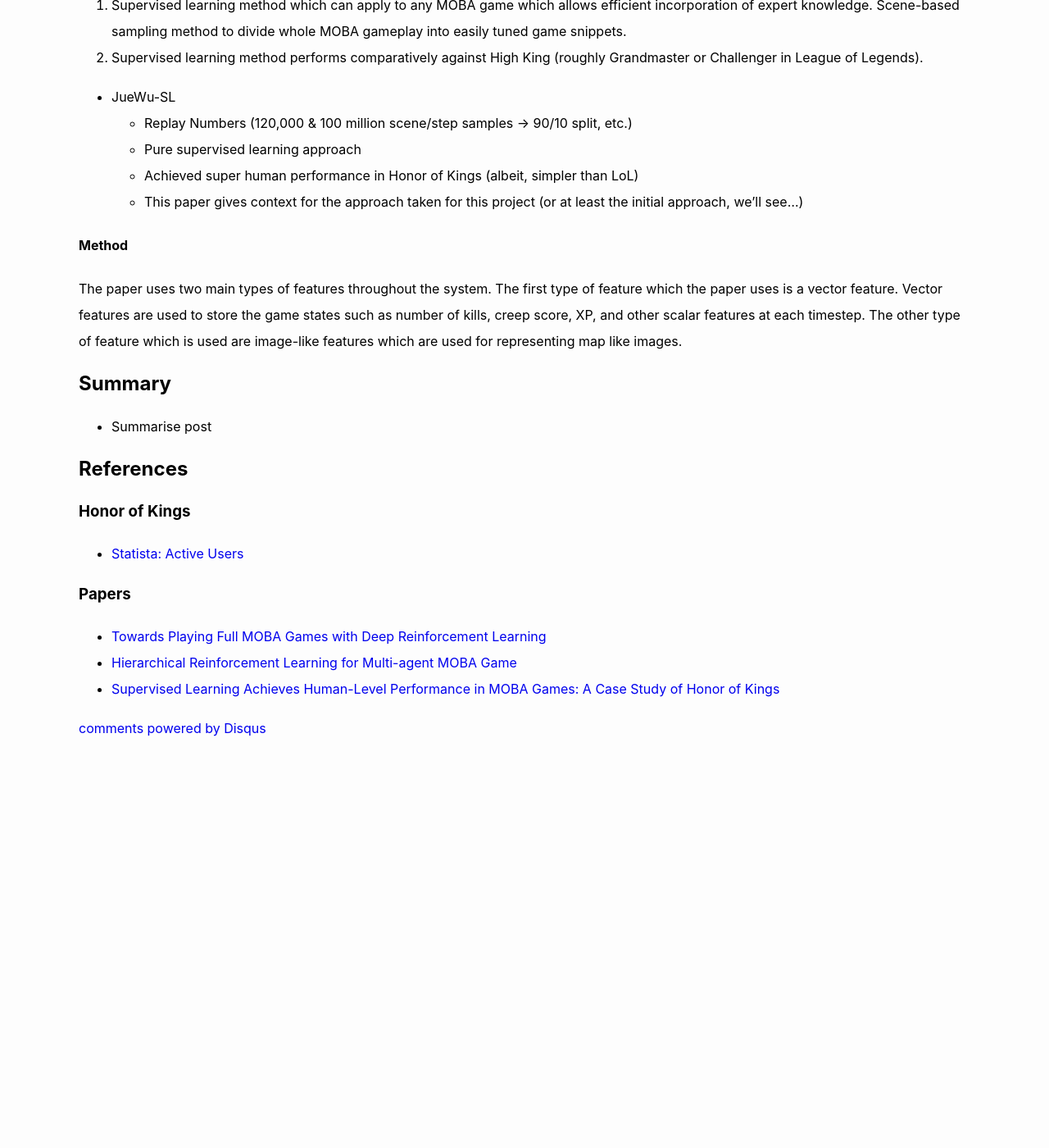
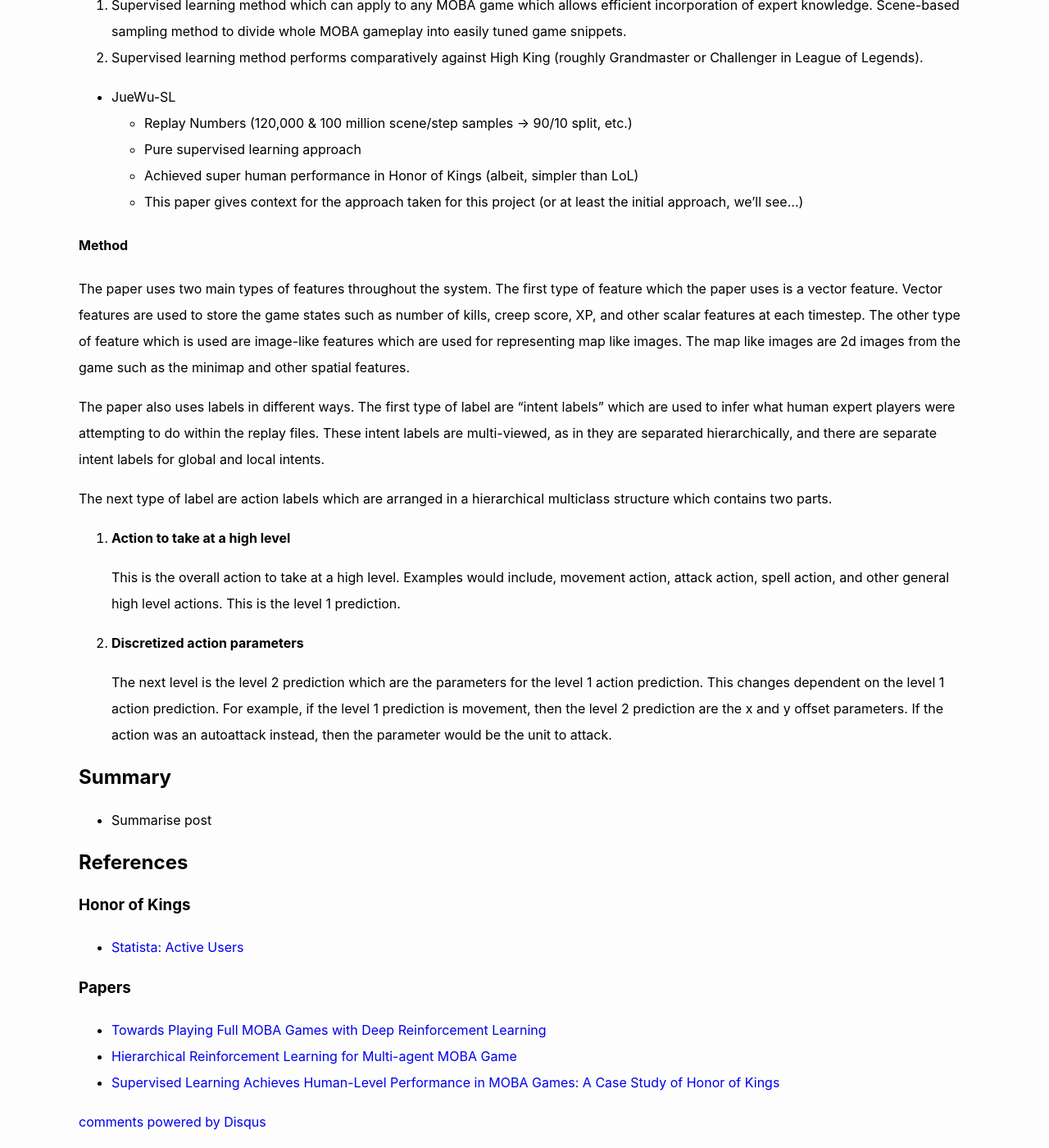
Before and after one commit to MiscellaneousStuff/miscellaneousstuff.github.io, a Jekyll site: the page built from _posts/2021-09-04-tlol-part-4-exploring-the-literature.markdown, in a window 1280 px wide and 1400 px high, scrolled down 2021 px. Shown: the whole window at 82% size. Built offline with Jekyll 4.4.1, drawn with Linux system fonts in a browser that asks for light colours; comment, search, counter and statistics services are not loaded; before the commit the page ends 2941 px from its top, so only the background shows below that.

Commit message:
lvl 1, lvl 2, juewusl action desc. tlol 4

```diff
--- a/_posts/2021-09-04-tlol-part-4-exploring-the-literature.markdown
+++ b/_posts/2021-09-04-tlol-part-4-exploring-the-literature.markdown
@@ -138,7 +138,31 @@ The paper uses two main types of features throughout the system. The first type
 of feature which the paper uses is a vector feature. Vector features are used to
 store the game states such as number of kills, creep score, XP, and other scalar
 features at each timestep. The other type of feature which is used are image-like
-features which are used for representing map like images.
+features which are used for representing map like images. The map like images
+are 2d images from the game such as the minimap and other spatial features.
+
+The paper also uses labels in different ways. The first type of label are "intent
+labels" which are used to infer what human expert players were attempting to do
+within the replay files. These intent labels are multi-viewed, as in they are
+separated hierarchically, and there are separate intent labels for global and local
+intents.
+
+The next type of label are action labels which are arranged in a hierarchical
+multiclass structure which contains two parts.
+
+1. **Action to take at a high level**
+
+   This is the overall action to take at a high level. Examples would include,
+   movement action, attack action, spell action, and other general high level
+   actions. This is the level 1 prediction.
+
+2. **Discretized action parameters**
+
+   The next level is the level 2 prediction which are the parameters for the
+   level 1 action prediction. This changes dependent on the level 1 action
+   prediction. For example, if the level 1 prediction is movement, then the
+   level 2 prediction are the x and y offset parameters. If the action was
+   an autoattack instead, then the parameter would be the unit to attack.
 
 <!--
 ### Hierarchical Reinforcement Learning for Multi-agent MOBA Game
```
